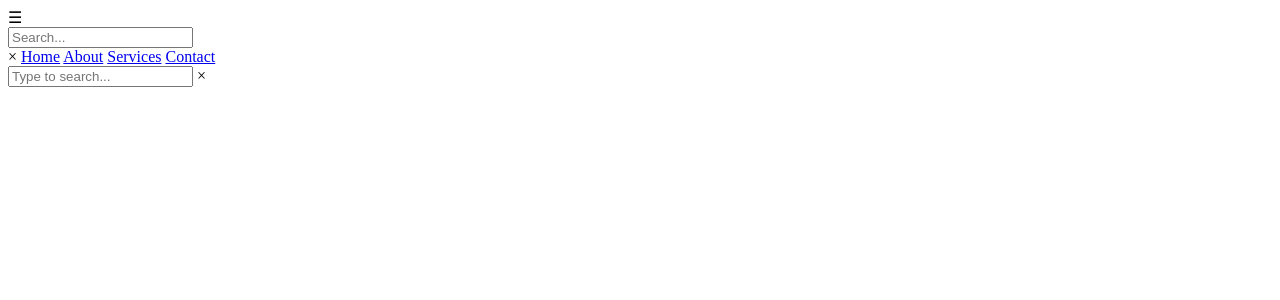
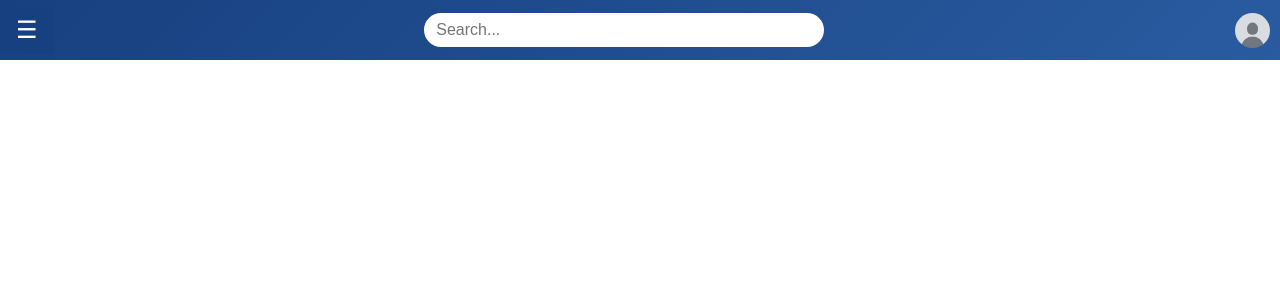
Before and after one commit to Norsyahmin/PBRA, a PHP site: page /dashboard/navbar/navbar.php in a window 1280 px wide. Shown: the top 300 px of the page. Run offline with PHP 8.4, Linux system fonts and the light colour scheme; the visitor is signed in with stand-in values (Sample User, id 1); a stand-in replaces the project's code that opens the database connection.

Commit message:
feat: Enhance user navigation with user menu and dropdown; update styles for improved UI

```diff
--- a/dashboard/index.php
+++ b/dashboard/index.php
@@ -7,9 +7,6 @@
     <title>PHP Website with Components</title>
     <!-- Link to global CSS file -->
     <link rel="stylesheet" href="style.css" />
-    <!-- Link to component-specific CSS files -->
-    <link rel="stylesheet" href="../dashboard/navbar/style.css" />
-    <link rel="stylesheet" href="../dashboard/scrolltop/style.css" />
 </head>
 
 <body>
--- a/dashboard/navbar/navbar.php
+++ b/dashboard/navbar/navbar.php
@@ -1,3 +1,25 @@
+<?php
+if (session_status() === PHP_SESSION_NONE) {
+    session_start();
+}
+
+if (!isset($_SESSION['id'])) {
+    header("Location: ../login.php");
+    exit();
+}
+
+$logged_in_user_id = $_SESSION['id'];
+
+$profile_pic = (!empty($_SESSION['profile_pic']) && file_exists('../' . $_SESSION['profile_pic']))
+    ? '../' . htmlspecialchars($_SESSION['profile_pic'])
+    : '../profile/images/default-profile.jpg';
+include '../mypbra_connect.php'; // Ensure DB connection
+
+$logged_in_user = $_SESSION['full_name'];
+?>
+
+<link rel="stylesheet" href="../dashboard/navbar/style.css" />
+
 <!-- Navigation Bar Component -->
 <div id="navBarComponent">
     <!-- Top bar -->
@@ -16,15 +38,28 @@
             <!-- Right: Placeholder -->
             <div class="topbar-right"></div>
         </div>
+        <div>
+            <div class="user-info">
+                <!-- replaced simple profile link with a user-menu + dropdown -->
+                <div id="userMenu" class="user-menu" onclick="navBar.toggleUserMenu(event)" tabindex="0" aria-haspopup="true" aria-expanded="false">
+                    <img src="<?php echo htmlspecialchars($profile_pic, ENT_QUOTES, 'UTF-8'); ?>" alt="Profile Picture" id="profile-pic">
+                    <ul class="user-dropdown" role="menu" aria-label="User menu">
+                        <li role="menuitem"><a href="../profile/profile.php">View Profile</a></li>
+                        <li role="menuitem"><a href="../logout.php">Logout</a></li>
+                    </ul>
+                </div>
+            </div>
+        </div>
     </div>
 
     <!-- Sidebar -->
     <div id="sidebar" class="sidebar">
         <span class="closebtn" onclick="navBar.closeSidebar()">&times;</span>
-        <a href="#">Home</a>
-        <a href="#">About</a>
-        <a href="#">Services</a>
-        <a href="#">Contact</a>
+        <a href="../homepage/homepage.php">Home</a>
+        <a href="../feedback/feedback.php">Feedback</a>
+        <a href="./report/report.php">Report</a>
+        <a href="../usersupport/usersupport.php">User Support</a>
+        <a href="#">Task Management</a>
     </div>
 
     <!-- Overlay background -->
@@ -37,5 +72,6 @@
             <span class="search-close" onclick="navBar.closeSearch(event)">&times;</span>
         </div>
     </div>
+
 </div>
 <!-- End Navigation Bar Component -->
--- a/dashboard/navbar/style.css
+++ b/dashboard/navbar/style.css
@@ -5,7 +5,7 @@
     left: 0;
     width: 100%;
     height: 60px;
-    background-color: #1e3a8a;
+    background: linear-gradient(135deg, #174080 0%, #2a5ba0 100%);
     display: flex;
     align-items: center;
     z-index: 1000;
@@ -26,9 +26,72 @@
     align-items: center;
 }
 
+/* === USER INFO === */
+.user-info {
+    display: flex;
+    align-items: center;
+    gap: 20px;
+}
+
+/* user-menu container and dropdown */
+.user-menu {
+    position: relative;
+    display: inline-flex;
+    align-items: center;
+    cursor: pointer;
+    outline: none;
+}
+
+.user-menu img {
+    width: 35px;
+    height: 35px;
+    border-radius: 50%;
+    object-fit: cover;
+    transform: translateX(-10px);
+    transition: transform 0.15s ease;
+}
+
+/* dropdown */
+.user-dropdown {
+    position: absolute;
+    top: 48px;
+    right: 0;
+    min-width: 160px;
+    background: #ffffff;
+    color: #333;
+    border-radius: 8px;
+    box-shadow: 0 6px 18px rgba(0, 0, 0, 0.12);
+    display: none;
+    padding: 6px 0;
+    z-index: 1400;
+    list-style: none;
+    margin: 0;
+}
+
+.user-menu.open .user-dropdown {
+    display: block;
+}
+
+/* dropdown items */
+.user-dropdown li {
+    margin: 0;
+}
+
+.user-dropdown a {
+    display: block;
+    padding: 10px 14px;
+    color: #174080;
+    text-decoration: none;
+    font-size: 14px;
+}
+
+.user-dropdown a:hover {
+    background: #f1f5ff;
+}
+
 /* Hamburger container */
 .hamburger-container {
-    background-color: #1e3a8a;
+    background-color: #174080;
     border-radius: 0;
     padding: 12px 16px;
     cursor: pointer;
@@ -39,7 +102,7 @@
 }
 
 .hamburger-container:hover {
-    background-color: #0d47a1;
+    background-color: #1d53a6;
 }
 
 /* Hamburger icon */
@@ -78,7 +141,7 @@
     position: fixed;
     top: 0;
     left: -250px;
-    background-color: #1e3a8a;
+    background-color: #174080;
     overflow-x: hidden;
     transition: 0.3s;
     padding-top: 60px;
@@ -96,7 +159,7 @@
 }
 
 .sidebar a:hover {
-    background-color: rgba(255, 255, 255, 0.1);
+    background-color: #174080;
 }
 
 .closebtn {
--- a/dashboard/scrolltop/scrolltop.php
+++ b/dashboard/scrolltop/scrolltop.php
@@ -1,3 +1,4 @@
+<link rel="stylesheet" href="../dashboard/scrolltop/style.css" />
 <!-- Scroll-to-Top Button Component -->
 <div id="scrollTopComponent">
     <button id="scrollTopBtn" class="scroll-top-button" onclick="scrollTopManager.scrollToTop()">↑</button>
--- a/dashboard/scrolltop/style.css
+++ b/dashboard/scrolltop/style.css
@@ -1,10 +1,10 @@
 /* Scroll to Top Button */
 .scroll-top-button {
     position: fixed;
-    bottom: 20px;
-    right: 20px;
+    bottom: 100px;
+    right: 30px;
     z-index: 1200;
-    background-color: #1e3a8a;
+    background-color: #255498;
     color: white;
     border: none;
     outline: none;
```
Also changed, not shown: dashboard/navbar/navbar.js (+44 -9 lines).
